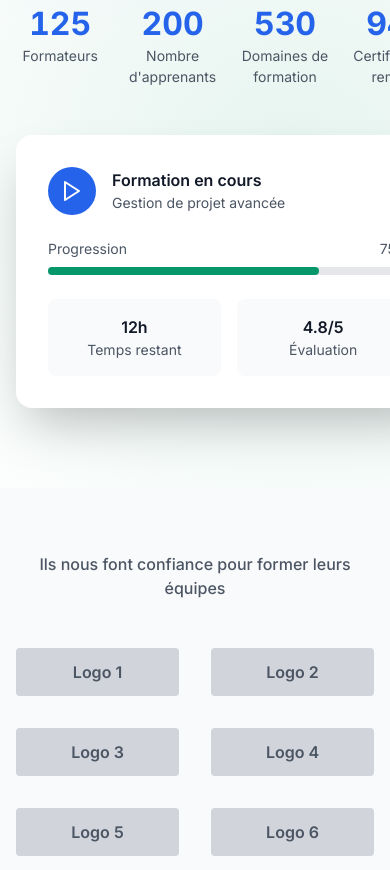
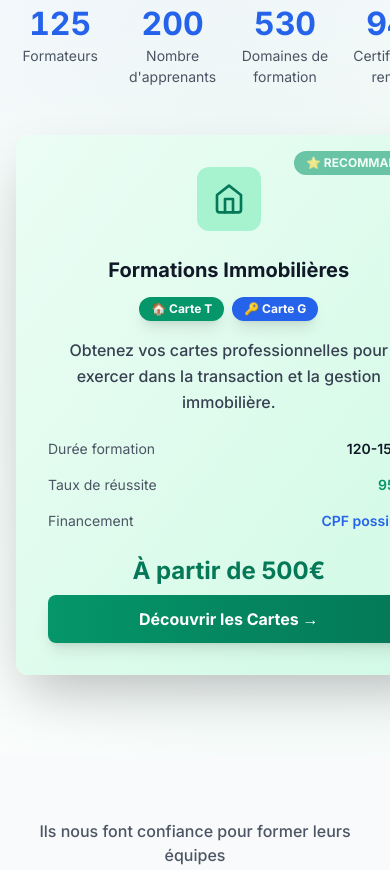
Before and after one commit to YacineB2/HELLOFORMA, a website: page index.html in a window 390 px wide. Shown: the part 785-1655 px from the top of the page. Drawn offline with nearby package versions, Linux system fonts and the light colour scheme.

Commit message:
Déplacement de la carte immobilier vers le hero : remplace la carte de démonstration pour plus de visibilité

```diff
--- a/index.html
+++ b/index.html
@@ -190,34 +190,49 @@
                 </div>
 
                 <div data-aos="fade-left" class="relative">
-                    <div class="bg-white rounded-2xl shadow-2xl p-8 max-w-md mx-auto">
-                        <div class="flex items-center space-x-4 mb-6">
-                            <div class="w-12 h-12 bg-helloforma-blue rounded-full flex items-center justify-center">
-                                <i data-feather="play" class="text-white"></i>
+                    <div class="course-card bg-gradient-to-br from-emerald-50 to-emerald-100 rounded-xl p-8 shadow-2xl border-3 border-emerald-400 relative overflow-hidden max-w-lg mx-auto">
+                        <!-- Badge "Recommandé" -->
+                        <div class="absolute top-4 right-4 bg-emerald-600 text-white text-xs font-bold px-3 py-1 rounded-full animate-pulse">
+                            ⭐ RECOMMANDÉ
+                        </div>
+
+                        <div class="w-16 h-16 bg-emerald-200 rounded-xl flex items-center justify-center mx-auto mb-6">
+                            <i data-feather="home" class="text-emerald-700 w-8 h-8"></i>
+                        </div>
+
+                        <h3 class="text-xl font-bold text-gray-900 mb-3 text-center">Formations Immobilières</h3>
+                        <div class="flex gap-2 mb-4 justify-center">
+                            <span class="inline-block px-3 py-1 bg-emerald-600 text-white text-xs font-bold rounded-full shadow-lg">
+                                🏠 Carte T
+                            </span>
+                            <span class="inline-block px-3 py-1 bg-blue-600 text-white text-xs font-bold rounded-full shadow-lg">
+                                🔑 Carte G
+                            </span>
+                        </div>
+                        <p class="text-gray-700 mb-6 font-medium text-center leading-relaxed">
+                            Obtenez vos cartes professionnelles pour exercer dans la transaction et la gestion immobilière.
+                        </p>
+
+                        <div class="space-y-4 mb-6">
+                            <div class="flex items-center justify-between text-sm">
+                                <span class="text-gray-600">Durée formation</span>
+                                <span class="font-semibold text-gray-900">120-150h</span>
                             </div>
-                            <div>
-                                <h3 class="font-semibold text-gray-900">Formation en cours</h3>
-                                <p class="text-small text-gray-600">Gestion de projet avancée</p>
+                            <div class="flex items-center justify-between text-sm">
+                                <span class="text-gray-600">Taux de réussite</span>
+                                <span class="font-semibold text-emerald-600">95%</span>
+                            </div>
+                            <div class="flex items-center justify-between text-sm">
+                                <span class="text-gray-600">Financement</span>
+                                <span class="font-semibold text-blue-600">CPF possible</span>
                             </div>
                         </div>
-                        <div class="mb-6">
-                            <div class="flex justify-between text-sm text-gray-600 mb-2">
-                                <span>Progression</span>
-                                <span>75%</span>
-                            </div>
-                            <div class="w-full bg-gray-200 rounded-full h-2">
-                                <div class="bg-helloforma-accent h-2 rounded-full" style="width: 75%"></div>
-                            </div>
-                        </div>
-                        <div class="grid grid-cols-2 gap-4 text-center">
-                            <div class="p-4 bg-gray-50 rounded-lg">
-                                <div class="font-semibold text-gray-900">12h</div>
-                                <div class="text-small text-gray-600">Temps restant</div>
-                            </div>
-                            <div class="p-4 bg-gray-50 rounded-lg">
-                                <div class="font-semibold text-gray-900">4.8/5</div>
-                                <div class="text-small text-gray-600">Évaluation</div>
-                            </div>
+
+                        <div class="text-center">
+                            <div class="text-2xl font-bold text-emerald-700 mb-2">À partir de 500€</div>
+                            <a href="formations.html#immobilier" class="w-full bg-gradient-to-r from-emerald-600 to-emerald-700 text-white py-3 px-6 rounded-lg hover:from-emerald-700 hover:to-emerald-800 transition font-bold shadow-lg transform hover:scale-105 block">
+                                Découvrir les Cartes →
+                            </a>
                         </div>
                     </div>
                 </div>
@@ -390,46 +405,7 @@
                 </div>
             </div>
 
-            <!-- Deuxième ligne : Formation Immobilier mise en évidence (prend plus d'espace) -->
-            <div class="flex justify-center">
-                <div class="course-card bg-gradient-to-br from-emerald-50 to-emerald-100 rounded-xl p-10 shadow-2xl border-3 border-emerald-400 relative overflow-hidden max-w-2xl w-full" data-aos="fade-up" data-aos-delay="300">
-                    <!-- Badge "Nouveau" -->
-                    <div class="absolute top-6 right-6 bg-emerald-600 text-white text-sm font-bold px-4 py-2 rounded-full animate-pulse">
-                        ⭐ RECOMMANDÉ
-                    </div>
 
-                    <div class="flex items-start gap-6">
-                        <div class="w-16 h-16 bg-emerald-200 rounded-xl flex items-center justify-center flex-shrink-0">
-                            <i data-feather="home" class="text-emerald-700 w-8 h-8"></i>
-                        </div>
-
-                        <div class="flex-1">
-                            <h3 class="text-2xl font-bold text-gray-900 mb-3">Formations Immobilières</h3>
-                            <div class="flex gap-3 mb-4">
-                                <span class="inline-block px-4 py-2 bg-emerald-600 text-white text-sm font-bold rounded-full shadow-lg">
-                                    🏠 Carte T - Transaction
-                                </span>
-                                <span class="inline-block px-4 py-2 bg-blue-600 text-white text-sm font-bold rounded-full shadow-lg">
-                                    🔑 Carte G - Gestion
-                                </span>
-                            </div>
-                            <p class="text-gray-700 mb-6 font-medium text-lg leading-relaxed">
-                                Obtenez vos cartes professionnelles T et G pour exercer dans la transaction et la gestion immobilière.
-                                Formations complètes conformes à la réglementation avec accompagnement jusqu'à l'obtention de votre carte.
-                            </p>
-                            <div class="flex items-center justify-between">
-                                <div>
-                                    <span class="text-emerald-700 font-bold text-2xl">À partir de 500€</span>
-                                    <div class="text-sm text-gray-600 mt-1">Financement CPF possible</div>
-                                </div>
-                                <a href="formations.html#immobilier" class="bg-gradient-to-r from-emerald-600 to-emerald-700 text-white px-8 py-4 rounded-xl hover:from-emerald-700 hover:to-emerald-800 transition font-bold text-lg shadow-lg transform hover:scale-105">
-                                    Découvrir les Cartes →
-                                </a>
-                            </div>
-                        </div>
-                    </div>
-                </div>
-            </div>
         </div>
     </section>
 
```
Also changed, not shown: methodes.html (+71 -46 lines).
